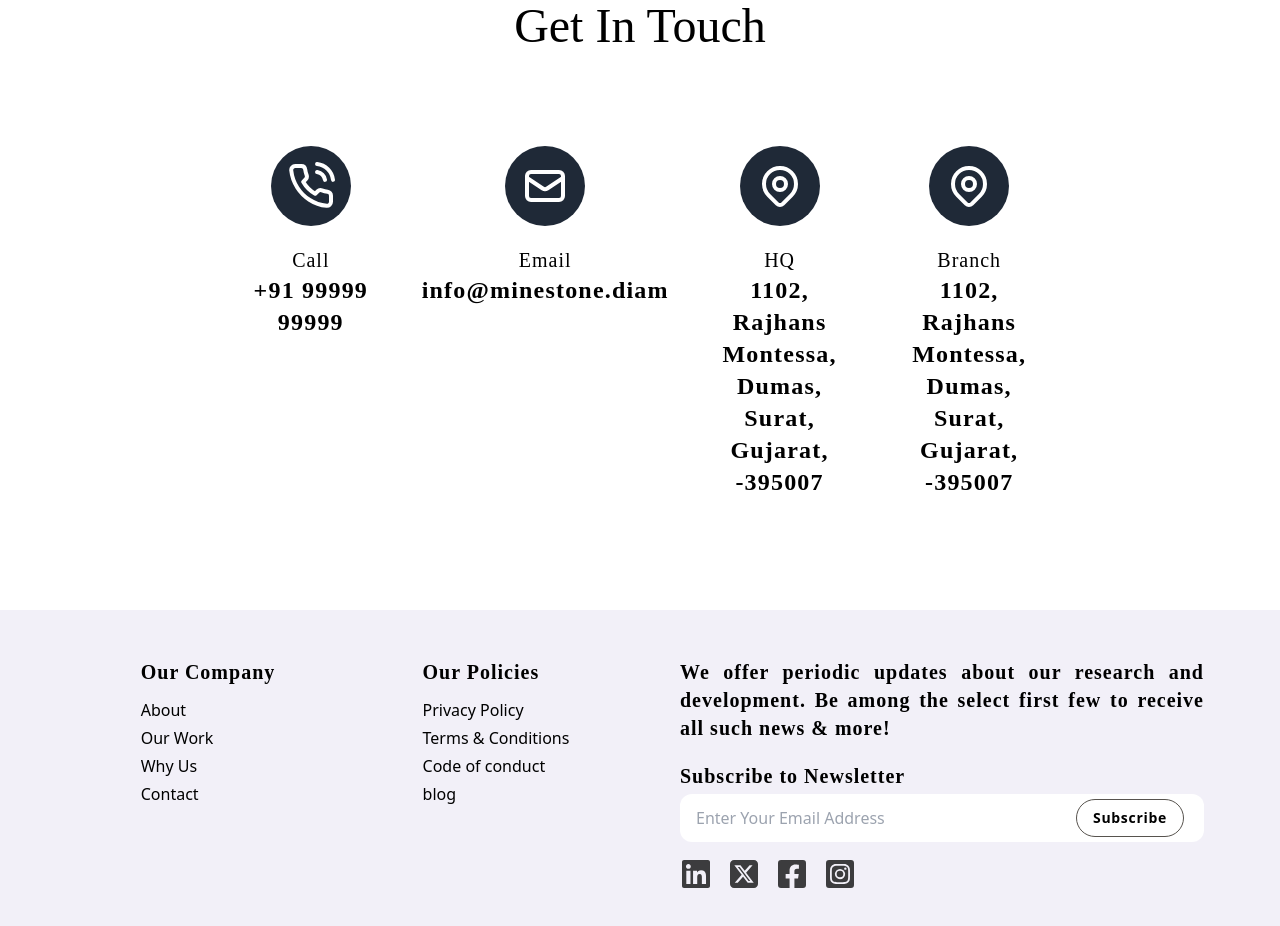
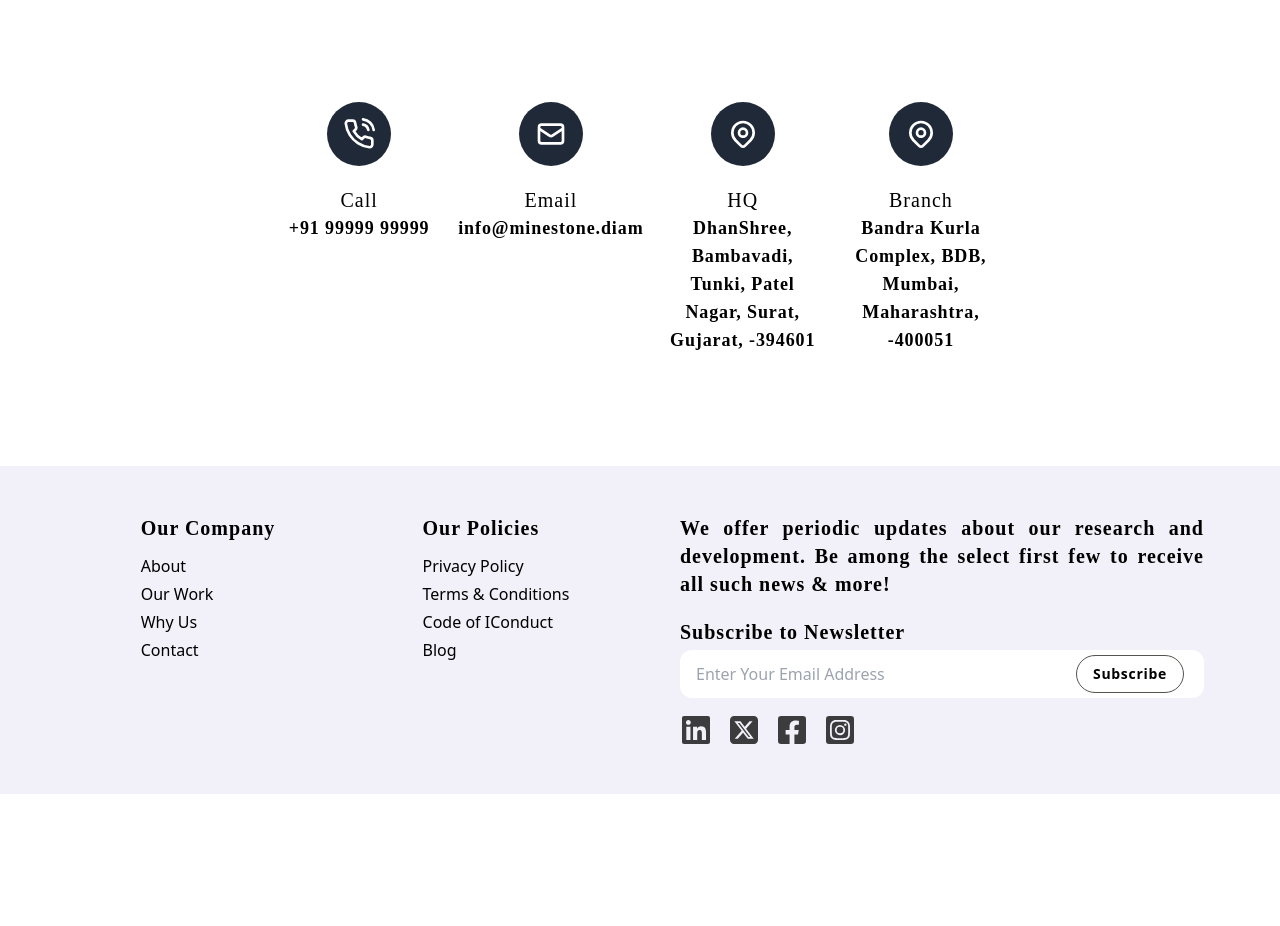
Before and after one commit to deep-sutariya/Minestone-Diam, a Next.js app: page /contact in a window 1280 px wide. Shown: the part 906-1832 px from the top of the page. After the commit the page ends 1700 px from the top, so only its background shows below. Built offline with nearby package versions, Linux system fonts and the light colour scheme; a web font is replaced by a local one.

Commit message:
fix[admin]: background

```diff
--- a/src/app/admin/page.js
+++ b/src/app/admin/page.js
@@ -83,13 +83,13 @@ const Page = () => {
           </div>
           :
 
-          <div className="h-screen w-full overflow-x-hidden flex justify-center items-center relative">
+          <div className="h-screen w-full overflow-x-hidden flex justify-center items-center relative grad">
 
-            <div className="h-full -z-50 absolute top-0 left-0">
+            {/* <div className="h-full -z-50 absolute top-0 left-0">
               <video className="h-screen w-screen object-cover" autoPlay muted loop>
                 <source src="/whyus_top_video.mp4" type="video/mp4" />
               </video>
-            </div>
+            </div> */}
 
 
             <div className=" bg-transparent backdrop-blur-lg mt-28 flex flex-col gap-y-4 md:gap-y-6 shadow-2xl rounded-xl px-6 py-6 md:px-16 md:py-10 w-full md:w-1/3 mx-5">
--- a/src/app/contact/page.js
+++ b/src/app/contact/page.js
@@ -7,7 +7,7 @@ import ContactForm from "@/components/ContactForm";
 
 const page = () => {
   return (
-    <div className=" overflow-x-hidden relative mt-32">
+    <div className=" overflow-x-hidden relative mt-36">
       {/* <div className="h-screen w-full relative">
         <div className="h-full -z-50 absolute top-0 left-0">
           <video className="h-screen w-screen object-cover" autoPlay muted loop>
@@ -28,7 +28,7 @@ const page = () => {
             </div>
           </div> */}
 
-      <div className=" px-5 pt-10 pb-20 md:py-20 md:px-24 lg:px-32">
+      <div className=" px-5 pt-10 pb-20 md:pt-20 md:pb-5 md:px-24 lg:px-32">
         <FadeFragment>
           <div className=" flex flex-col gap-y-10 lg:gap-y-16">
             <div className="w-full items-center flex flex-col gap-y-4 lg:gap-y-8 ">
@@ -50,16 +50,16 @@ const page = () => {
 
         <div>
           <FadeFragment>
-            <div className=" w-full grid grid-cols-2 md:flex gap-y-5 justify-between gap-x-8 px-2 md:px-32 lg:px-48 py-4 lg:py-8 ">
+            <div className="w-full grid grid-cols-2 md:flex gap-y-5 justify-between gap-x-5 px-2 md:px-16 lg:px-60 py-4 lg:py-8 ">
               <ContactCard type="Call" details="+91 99999 99999" />
               <ContactCard type="Email" details="info@minestone.diam" />
               <ContactCard
                 type="HQ"
-                details="1102, Rajhans Montessa, Dumas, Surat, Gujarat, -395007"
+                details="DhanShree, Bambavadi, Tunki, Patel Nagar, Surat, Gujarat, -394601"
               />
               <ContactCard
                 type="Branch"
-                details="1102, Rajhans Montessa, Dumas, Surat, Gujarat, -395007"
+                details="Bandra Kurla Complex, BDB, Mumbai, Maharashtra, -400051"
               />
             </div>
           </FadeFragment>
--- a/src/app/globals.css
+++ b/src/app/globals.css
@@ -138,15 +138,16 @@
     animation: down 0.6s ease-in-out both;
 }
 
+
 body::-webkit-scrollbar {
     width: 10px;
     background-color: transparent;
 }
-
 body::-webkit-scrollbar-track {
+    /* -webkit-box-shadow: inset 0 0 6px rgba(0, 0, 0, 0.3); */
     background-color: transparent;
+    display: none;
 }
-
 body::-webkit-scrollbar-thumb {
     box-shadow: inset 0 0 10px 10px gray;
     border: solid 1px transparent;
@@ -154,6 +155,7 @@ body::-webkit-scrollbar-thumb {
     background-color: transparent;
     background-clip: padding-box;
 }
+
 
 .sc::-webkit-scrollbar {
     width: 5px;
@@ -171,3 +173,7 @@ body::-webkit-scrollbar-thumb {
     background-color: transparent;
     background-clip: padding-box;
 }
+
+.grad{
+    background: radial-gradient(closest-side, #747474, #3E3E3E, #252525);
+}
--- a/src/components/Affiliations.js
+++ b/src/components/Affiliations.js
@@ -2,9 +2,9 @@ import AffiliationCard from "./AffiliationCard";
 
 const Affiliations = () => {
   return (
-    <div className=" w-full bg-black flex flex-col lg:px-5 pt-10 pb-20 md:px-2 md:py-20  md:gap-y-10 justify-center items-center text-offwhite">
-      <h1 className=" text-2xl md:text-4xl lg:text-5xl uppercase font-heading">Affiliations</h1>
-      <div className='grid grid-cols-2 gap-y-5 gap-x-1 sm:gap-x-6 px-0 mt-9 w-[95%] md:w-4/5 sc'>
+    <div className=" w-full bg-black flex flex-col lg:px-5 pt-10 pb-16 md:px-2 md:py-20  md:gap-y-10 justify-center items-center text-offwhite">
+      <h1 className=" text-2xl md:text-4xl lg:text-5xl uppercase font-heading text-[#f0c200] tracking-wider">Affiliations</h1>
+      <div className='grid grid-cols-2 gap-y-5 gap-x-1 sm:gap-x-0 px-1 0 mt-9 w-[95%] md:w-4/5'>
         <AffiliationCard
           link="https://gjepc.org/"
           x={-100}
--- a/src/components/Animations/FadeFragment.js
+++ b/src/components/Animations/FadeFragment.js
@@ -4,8 +4,8 @@ function FadeFragment({children}) {
   return (
     <motion.div
       initial={{ opacity: 0 }}
-      whileInView={{ opacity: 1, transition: {delay: 0.2, duration: 0.3} }}
-      viewport={{ once: true, amount: 0.75 }}
+      whileInView={{ opacity: 1, transition: {delay: 0, duration: 0.2} }}
+      viewport={{ once: true, amount: 0.6 }}
     >
       {children}
     </motion.div>
--- a/src/components/ContactCard.js
+++ b/src/components/ContactCard.js
@@ -9,18 +9,18 @@ const ContactCard = ({ type, details }) => {
     >
       <div className=" bg-gray-800 p-2 md:p-3 lg:p-4 text-white rounded-full">
         {type == "Call" ? (
-          <FiPhoneCall className=" w-5 h-5 md:w-8 md:h-8 lg:w-12 lg:h-12" />
+          <FiPhoneCall className=" w-4 h-4 md:w-6 md:h-6 lg:w-8 lg:h-8" />
         ) : type == "Email" ? (
-          <HiOutlineMail className="w-5 h-5 md:w-8 md:h-8 lg:w-12 lg:h-12" />
+          <HiOutlineMail className="w-4 h-4 md:w-6 md:h-6 lg:w-8 lg:h-8" />
         ) : (
-          <HiOutlineLocationMarker className="w-5 h-5 md:w-8 md:h-8 lg:w-12 lg:h-12" />
+          <HiOutlineLocationMarker className="w-4 h-4 md:w-6 md:h-6 lg:w-8 lg:h-8" />
         )}
       </div>
       <div className="flex flex-col font-heading text-center">
-        <div className=" text-xs lg:text-xl capitalize lg:tracking-wider">
+        <div className=" text-sm md:text-xl capitalize lg:tracking-wider">
           {type}
         </div>
-        <div className=" text-base lg:text-2xl font-extrabold lg:tracking-wider">
+        <div className=" text-sm md:text-lg font-extrabold lg:tracking-wider">
           {details}
         </div>
       </div>
--- a/src/components/DiamShape.js
+++ b/src/components/DiamShape.js
@@ -8,7 +8,7 @@ const DiamShape = () => {
         <Image src='/Shapes.svg' width={1200} height={500} alt='img' />
       </div>
       <div className=' px-5 sm:px-10 md:px-20 lg:px-40 xl:px-72 flex flex-col gap-y-6 sm:gap-4 md:gap-8 text-lg font-basic py-6'>
-        <h1 className='text-2xl sm:text-3xl lg:text-5xl font-heading'>Why should one join Milestone Diam?</h1>
+        <h1 className='text-2xl sm:text-3xl lg:text-5xl font-heading'>Why should one join Minestone Diam?</h1>
         {/* <p className=' text-xs sm:text-lg text-detail text-justify'>The quintessential Lab-grown Diamond Trading platform.</p> */}
         {/* <p className=' text-xs sm:text-lg text-detail text-justify'>Constantly evolving to meet the market needs & adding new features to the platform, Milestone Diam has quickly established itself as a market leader in the Lab-grown diamond trade sphere.</p> */}
       </div>
--- a/src/components/Footer.js
+++ b/src/components/Footer.js
@@ -37,10 +37,10 @@ const Footer = () => {
             Terms & Conditions
           </Link>
           <Link href="/code-of-conduct" className="text-xs sm:text-base hover:underline">
-            Code of conduct
+            Code of IConduct
           </Link>
           <Link href="/blog" className="text-xs sm:text-base hover:underline">
-            blog
+            Blog
           </Link>
         </ul>
       </div>
@@ -57,11 +57,13 @@ const Footer = () => {
           <div className=" relative">
             <input className=" w-full bg-white z-0 relative outline-none py-2 px-2 sm:py-3 sm:px-4 rounded-xl text-base sm:text-base placeholder:text-xs sm:placeholder:text-base" placeholder="Enter Your Email Address" />
             <div className=" text-xs sm:text-sm font-semibold hover:cursor-pointer z-10 tracking-tight sm:tracking-wider py-1 sm:py-2 px-2 sm:px-4 border border-stone-600 absolute top-[7px] sm:top-[5px] right-2 sm:right-5 rounded-full">
-                Subscribe
+              Subscribe
             </div>
           </div>
           <div className=" flex gap-x-2 md:gap-x-4 mt-3">
-            <FaLinkedin className=" hover:opacity-85 w-6 h-6 sm:w-8 sm:h-8 opacity-75 hover:cursor-pointer" />
+            <Link href="https://www.linkedin.com/company/minestonediam/">
+              <FaLinkedin className=" hover:opacity-85 w-6 h-6 sm:w-8 sm:h-8 opacity-75 hover:cursor-pointer" />
+            </Link>
             <FaSquareXTwitter className=" hover:opacity-85 w-6 h-6 sm:w-8 sm:h-8 opacity-75 hover:cursor-pointer" />
             <FaFacebookSquare className=" hover:opacity-85 w-6 h-6 sm:w-8 sm:h-8 opacity-75 hover:cursor-pointer" />
             <FaInstagramSquare className=" hover:opacity-85 w-6 h-6 sm:w-8 sm:h-8 opacity-75 hover:cursor-pointer" />
--- a/src/components/Navbar.js
+++ b/src/components/Navbar.js
@@ -31,7 +31,7 @@ const Navbar = () => {
   return (
     <nav className="z-50 absolute top-0 right-0 w-full bg-transparent">
       <div
-        className={`w-full flex justify-between items-center px-5 md:px-10 lg:px-20 py-6 ${path == "/" ? "text-detail" : path == "/contact" || path == "/admin" ? "text-detail" : "text-offwhite"
+        className={`w-full flex justify-between items-center px-5 md:px-10 lg:px-20 py-6 ${path == "/" ? "text-detail" : path == "/contact" /*|| path == "/admin" */ ? "text-detail" : "text-offwhite"
           }`}
       >
         <div className=" drop-shadow-xl">
```
Also changed, not shown: src/components/AffiliationCard.js (+4 -4 lines), 1 other file (tests, documents, lock files or other folders).
